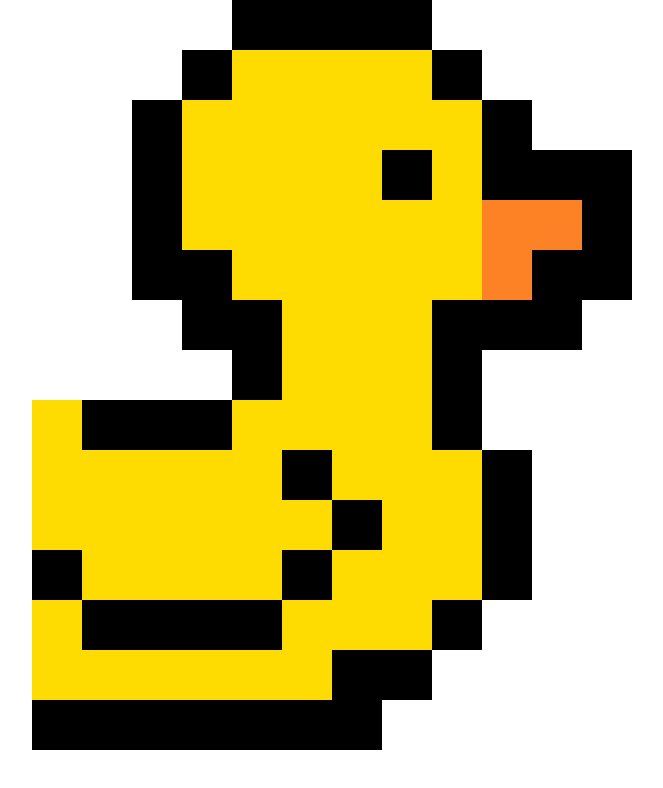
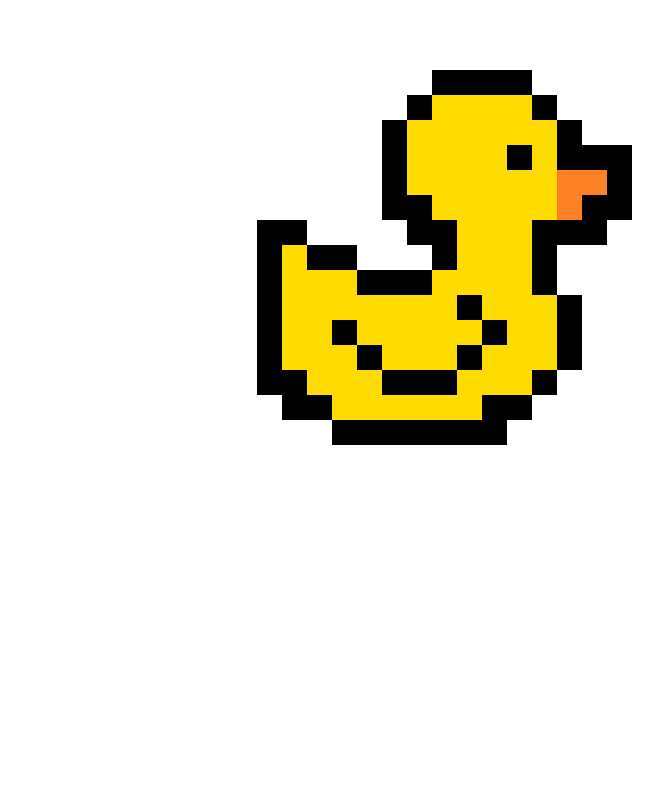
Before and after one commit to LuisGonzalez27/html-css-12bool, a plain HTML site: page bonus/index.html in a window 1280 px wide. Shown: the whole page, without its empty margins (308-971 px from the left). Drawn offline with Linux system fonts and the light colour scheme.

Commit message:
finished duck

```diff
--- a/bonus/css/style.css
+++ b/bonus/css/style.css
@@ -5,20 +5,16 @@
     --orange: #FD8225;
 }
 .debug{
-    height: 50px;
-    width: 50px;
+    height: 25px;
 }
-
-
 .cont{
     max-width: 600px;
     margin: 0 auto;
+    padding-top: 70px;
 }
-
 .black{
     background-color: var(--black);
 }
-
 .yellow{
     background-color: var(--yellow);
 }
--- a/bonus/index.html
+++ b/bonus/index.html
@@ -13,242 +13,199 @@
 <body>
     <div class="cont">
         <div class="row">
+            <div class="row col-6 debug ">
+                <div class="col-12 debug"></div>
+            </div>
+            <div class="row col-6">
+                <div class="col-4 debug"></div>
+                <div class="col-4 debug black"></div>
+                <div class="col-4 debug"></div>
+            </div>
+        </div>
+        <div class="row">
+            <div class="row col-6 debug ">
+                <div class="col-12 debug"></div>
+            </div>
+            <div class="row col-6">
+                <div class="col-3 debug"></div>
+                <div class="col-1 debug black"></div>
+                <div class="col-4 debug yellow"></div>
+                <div class="col-1 debug black"></div>
+                <div class="col-3 debug"></div>
+            </div>
+        </div>
+        <div class="row">
+            <div class="row col-6 debug ">
+                <div class="col-12 debug"></div>
+            </div>
+            <div class="row col-6">
+                <div class="col-2 debug"></div>
+                <div class="col-1 debug black"></div>
+                <div class="col-6 debug yellow"></div>
+                <div class="col-1 debug black"></div>
+                <div class="col-2 debug"></div>
+            </div>
+        </div>
+        <div class="row">
+            <div class="row col-6 debug ">
+                <div class="col-12 debug"></div>
+            </div>
+            <div class="row col-6">
+                <div class="col-2 debug"></div>
+                <div class="col-1 debug black"></div>
+                <div class="col-4 debug yellow"></div>
+                <div class="col-1 debug black"></div>
+                <div class="col-1 debug yellow"></div>
+                <div class="col-3 debug black"></div>
+            </div>
+        </div>
+        <div class="row">
+            <div class="row col-6 debug ">
+                <div class="col-12 debug"></div>
+            </div>
+            <div class="row col-6">
+                <div class="col-2 debug"></div>
+                <div class="col-1 debug black"></div>
+                <div class="col-6 debug yellow"></div>
+                <div class="col-2 debug orange"></div>
+                <div class="col-1 debug black"></div>
+            </div>
+        </div>
+        <div class="row">
+            <div class="row col-6 debug ">
+                <div class="col-12 debug"></div>
+            </div>
+            <div class="row col-6">
+                <div class="col-2 debug"></div>
+                <div class="col-2 debug black"></div>
+                <div class="col-5 debug yellow"></div>
+                <div class="col-1 debug orange"></div>
+                <div class="col-2 debug black"></div>
+            </div>
+        </div>
+        <div class="row">
+            <div class="row col-6 debug ">
+                <div class="col-9 debug"></div>
+                <div class="col-2 debug black"></div>
                 <div class="col-1 debug"></div>
-            <div class="col-1 debug"></div>
-            <div class="col-1 debug"></div>
-            <div class="col-1 debug"></div>
-            <div class="col-1 debug black"></div>
-            <div class="col-1 debug black"></div>
-            <div class="col-1 debug black"></div>
-            <div class="col-1 debug black"></div>
-            <div class="col-1 debug"></div>
-            <div class="col-1 debug"></div>
-            <div class="col-1 debug"></div>
+            </div>
+            <div class="row col-6">
+                <div class="col-3 debug"></div>
+                <div class="col-2 debug black"></div>
+                <div class="col-3 debug yellow"></div>
+                <div class="col-3 debug black"></div>
                 <div class="col-1 debug"></div>
             </div>
         </div>
-    <div class="cont">
         <div class="row">
-            <div class="col-1 debug"></div>
-            <div class="col-1 debug"></div>
-            <div class="col-1 debug"></div>
-            <div class="col-1 debug black"></div>
-            <div class="col-1 debug yellow"></div>
-            <div class="col-1 debug yellow"></div>
-            <div class="col-1 debug yellow"></div>
-            <div class="col-1 debug yellow"></div>
-            <div class="col-1 debug black"></div>
-            <div class="col-1 debug"></div>
-            <div class="col-1 debug"></div>
-            <div class="col-1 debug"></div>
-        </div>
-    </div>
-    <div class="cont">
-        <div class="row">
-            <div class="col-1 debug"></div>
-            <div class="col-1 debug"></div>
-            <div class="col-1 debug black"></div>
-            <div class="col-1 debug yellow"></div>
-            <div class="col-1 debug yellow"></div>
-            <div class="col-1 debug yellow"></div>
-            <div class="col-1 debug yellow"></div>
-            <div class="col-1 debug yellow"></div>
-            <div class="col-1 debug yellow"></div>
-            <div class="col-1 debug black"></div>
-            <div class="col-1 debug"></div>
-            <div class="col-1 debug"></div>
-        </div>
-    </div>
-    <div class="cont">
-        <div class="row">
-            <div class="col-1 debug"></div>
-            <div class="col-1 debug"></div>
-            <div class="col-1 debug black"></div>
-            <div class="col-1 debug yellow"></div>
-            <div class="col-1 debug yellow"></div>
-            <div class="col-1 debug yellow"></div>
-            <div class="col-1 debug yellow"></div>
+            <div class="row col-6 debug ">
+                <div class="col-9 debug"></div>
                 <div class="col-1 debug black"></div>
                 <div class="col-1 debug yellow"></div>
                 <div class="col-1 debug black"></div>
+            </div>
+            <div class="row col-6">
                 <div class="col-1 debug black"></div>
+                <div class="col-3 debug"></div>
                 <div class="col-1 debug black"></div>
+                <div class="col-3 debug yellow"></div>
+                <div class="col-1 debug black"></div>
+                <div class="col-3 debug"></div>
             </div>
         </div>
-    <div class="cont">
         <div class="row">
-            <div class="col-1 debug"></div>
-            <div class="col-1 debug"></div>
+            <div class="row col-6 debug ">
+                <div class="col-9 debug"></div>
                 <div class="col-1 debug black"></div>
+                <div class="col-2 debug yellow"></div>
+            </div>
+            <div class="row col-6">
                 <div class="col-1 debug yellow"></div>
-            <div class="col-1 debug yellow"></div>
-            <div class="col-1 debug yellow"></div>
-            <div class="col-1 debug yellow"></div>
-            <div class="col-1 debug yellow"></div>
-            <div class="col-1 debug yellow"></div>
-            <div class="col-1 debug orange"></div>
-            <div class="col-1 debug orange"></div>
+                <div class="col-3 debug black"></div>
+                <div class="col-4 debug yellow"></div>
                 <div class="col-1 debug black"></div>
+                <div class="col-3 debug"></div>
             </div>
         </div>
-    <div class="cont">
         <div class="row">
-            <div class="col-1 debug"></div>
-            <div class="col-1 debug"></div>
+            <div class="row col-6 debug ">
+                <div class="col-9 debug"></div>
                 <div class="col-1 debug black"></div>
+                <div class="col-2 debug yellow"></div>
+            </div>
+            <div class="row col-6">
+                <div class="col-5 debug yellow"></div>
                 <div class="col-1 debug black"></div>
-            <div class="col-1 debug yellow"></div>
-            <div class="col-1 debug yellow"></div>
-            <div class="col-1 debug yellow"></div>
-            <div class="col-1 debug yellow"></div>
-            <div class="col-1 debug yellow"></div>
-            <div class="col-1 debug orange"></div>
+                <div class="col-3 debug yellow"></div>
                 <div class="col-1 debug black"></div>
-            <div class="col-1 debug black"></div>
+                <div class="col-2 debug"></div>
             </div>
         </div>
-    <div class="cont">
         <div class="row">
-            <div class="col-1 debug"></div>
-            <div class="col-1 debug"></div>
-            <div class="col-1 debug"></div>
+            <div class="row col-6 debug ">
+                <div class="col-9 debug"></div>
                 <div class="col-1 debug black"></div>
+                <div class="col-2 debug yellow"></div>
+            </div>
+            <div class="row col-6">
                 <div class="col-1 debug black"></div>
-            <div class="col-1 debug yellow"></div>
-            <div class="col-1 debug yellow"></div>
+
+                <div class="col-5 debug yellow"></div>
+                <div class="col-1 debug black"></div>
+                <div class="col-2 debug yellow"></div>
+                <div class="col-1 debug black"></div>
+                <div class="col-2 debug"></div>
+            </div>
+        </div>
+        <div class="row">
+            <div class="row col-6 debug ">
+                <div class="col-9 debug"></div>
+                <div class="col-1 debug black"></div>
+                <div class="col-2 debug yellow"></div>
+            </div>
+            <div class="row col-6">
                 <div class="col-1 debug yellow"></div>
                 <div class="col-1 debug black"></div>
+                <div class="col-3 debug yellow"></div>
                 <div class="col-1 debug black"></div>
+                <div class="col-3 debug yellow"></div>
                 <div class="col-1 debug black"></div>
-            <div class="col-1 debug"></div>
+                <div class="col-2 debug"></div>
             </div>
         </div>
-    <div class="cont">
         <div class="row">
-            <div class="col-1 debug"></div>
-            <div class="col-1 debug"></div>
-            <div class="col-1 debug"></div>
-            <div class="col-1 debug"></div>
+            <div class="row col-6 debug ">
+                <div class="col-9 debug"></div>
+                <div class="col-2 debug black"></div>
+                <div class="col-1 debug yellow"></div>
+            </div>
+            <div class="row col-6">
+                <div class="col-2 debug yellow"></div>
+                <div class="col-3 debug black"></div>
+                <div class="col-3 debug yellow"></div>
                 <div class="col-1 debug black"></div>
-            <div class="col-1 debug yellow"></div>
-            <div class="col-1 debug yellow"></div>
-            <div class="col-1 debug yellow"></div>
-            <div class="col-1 debug black"></div>
-            <div class="col-1 debug"></div>
-            <div class="col-1 debug"></div>
-            <div class="col-1 debug"></div>
+                <div class="col-3 debug"></div>
             </div>
         </div>
-    <div class="cont">
         <div class="row">
-            <div class="col-1 debug yellow"></div>
-            <div class="col-1 debug black"></div>
-            <div class="col-1 debug black"></div>
-            <div class="col-1 debug black"></div>
-            <div class="col-1 debug yellow"></div>
-            <div class="col-1 debug yellow"></div>
-            <div class="col-1 debug yellow"></div>
-            <div class="col-1 debug yellow"></div>
-            <div class="col-1 debug black"></div>
-            <div class="col-1 debug"></div>
-            <div class="col-1 debug"></div>
-            <div class="col-1 debug"></div>
+            <div class="row col-6 debug ">
+                <div class="col-10 debug"></div>
+                <div class="col-2 debug black"></div>
+            </div>
+            <div class="row col-6">
+                <div class="col-6 debug yellow"></div>
+                <div class="col-2 debug black"></div>
+                <div class="col-4 debug"></div>
             </div>
         </div>
-    <div class="cont">
         <div class="row">
-            <div class="col-1 debug yellow"></div>
-            <div class="col-1 debug yellow"></div>
-            <div class="col-1 debug yellow"></div>
-            <div class="col-1 debug yellow"></div>
-            <div class="col-1 debug yellow"></div>
-            <div class="col-1 debug black"></div>
-            <div class="col-1 debug yellow"></div>
-            <div class="col-1 debug yellow"></div>
-            <div class="col-1 debug yellow"></div>
-            <div class="col-1 debug black"></div>
-            <div class="col-1 debug"></div>
-            <div class="col-1 debug"></div>
+            <div class="row col-6 debug ">
+                <div class="col-12 debug"></div>
             </div>
+            <div class="row col-6">
+                <div class="col-7 debug black"></div>
+                <div class="col-5 debug"></div>
             </div>
-    <div class="cont">
-        <div class="row">
-            <div class="col-1 debug yellow"></div>
-            <div class="col-1 debug yellow"></div>
-            <div class="col-1 debug yellow"></div>
-            <div class="col-1 debug yellow"></div>
-            <div class="col-1 debug yellow"></div>
-            <div class="col-1 debug yellow"></div>
-            <div class="col-1 debug black"></div>
-            <div class="col-1 debug yellow"></div>
-            <div class="col-1 debug yellow"></div>
-            <div class="col-1 debug black"></div>
-            <div class="col-1 debug"></div>
-            <div class="col-1 debug"></div>
-        </div>
-    </div>
-    <div class="cont">
-        <div class="row">
-            <div class="col-1 debug black"></div>
-            <div class="col-1 debug yellow"></div>
-            <div class="col-1 debug yellow"></div>
-            <div class="col-1 debug yellow"></div>
-            <div class="col-1 debug yellow"></div>
-            <div class="col-1 debug black"></div>
-            <div class="col-1 debug yellow"></div>
-            <div class="col-1 debug yellow"></div>
-            <div class="col-1 debug yellow"></div>
-            <div class="col-1 debug black"></div>
-            <div class="col-1 debug"></div>
-            <div class="col-1 debug"></div>
-        </div>
-    </div>
-    <div class="cont">
-        <div class="row">
-            <div class="col-1 debug yellow"></div>
-            <div class="col-1 debug black"></div>
-            <div class="col-1 debug black"></div>
-            <div class="col-1 debug black"></div>
-            <div class="col-1 debug black"></div>
-            <div class="col-1 debug yellow"></div>
-            <div class="col-1 debug yellow"></div>
-            <div class="col-1 debug yellow"></div>
-            <div class="col-1 debug black"></div>
-            <div class="col-1 debug"></div>
-            <div class="col-1 debug"></div>
-            <div class="col-1 debug"></div>
-        </div>
-    </div>
-    <div class="cont">
-        <div class="row">
-            <div class="col-1 debug yellow"></div>
-            <div class="col-1 debug yellow"></div>
-            <div class="col-1 debug yellow"></div>
-            <div class="col-1 debug yellow"></div>
-            <div class="col-1 debug yellow"></div>
-            <div class="col-1 debug yellow"></div>
-            <div class="col-1 debug black"></div>
-            <div class="col-1 debug black"></div>
-            <div class="col-1 debug"></div>
-            <div class="col-1 debug"></div>
-            <div class="col-1 debug"></div>
-            <div class="col-1 debug"></div>
-        </div>
-    </div>
-    <div class="cont">
-        <div class="row">
-            <div class="col-1 debug black"></div>
-            <div class="col-1 debug black"></div>
-            <div class="col-1 debug black"></div>
-            <div class="col-1 debug black"></div>
-            <div class="col-1 debug black"></div>
-            <div class="col-1 debug black"></div>
-            <div class="col-1 debug black"></div>
-            <div class="col-1 debug"></div>
-            <div class="col-1 debug"></div>
-            <div class="col-1 debug"></div>
-            <div class="col-1 debug"></div>
-            <div class="col-1 debug"></div>
         </div>
     </div>
 </body>
```
Lines whose indentation alone changed are shown as unchanged.
